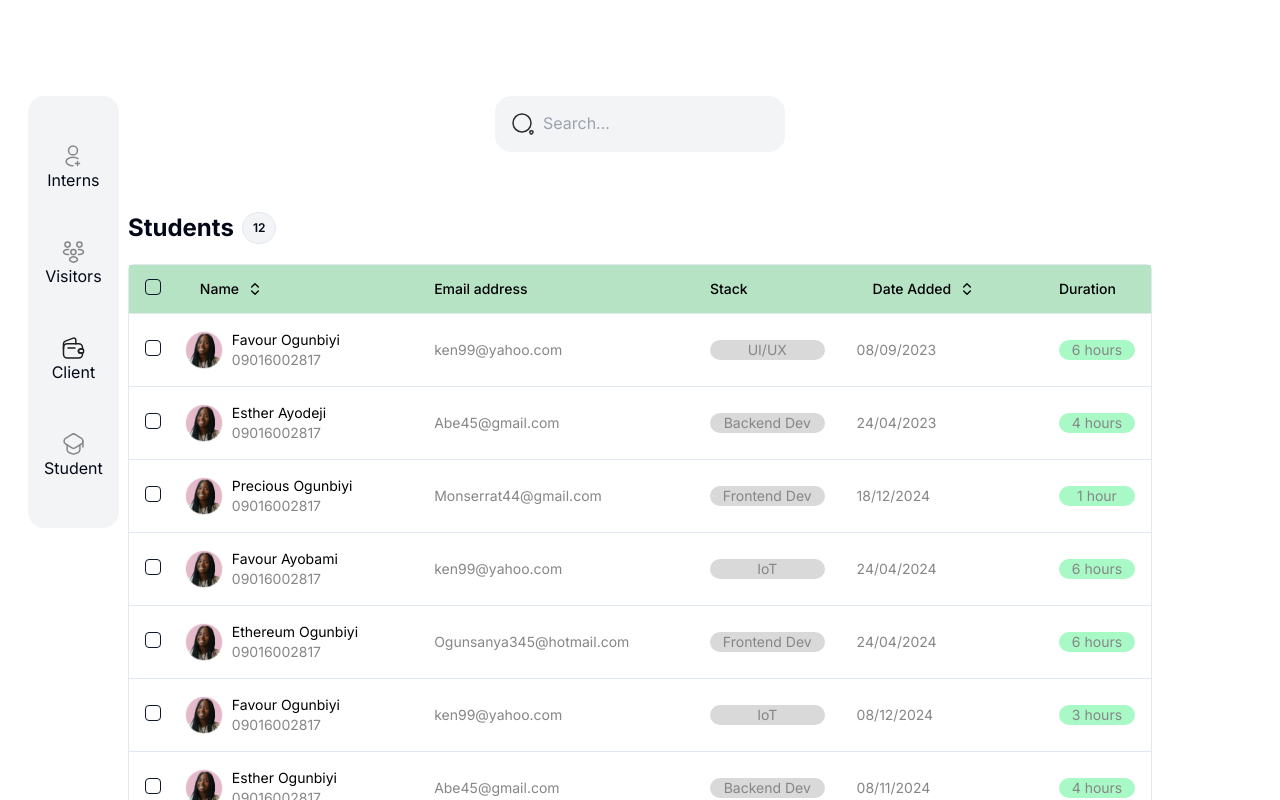
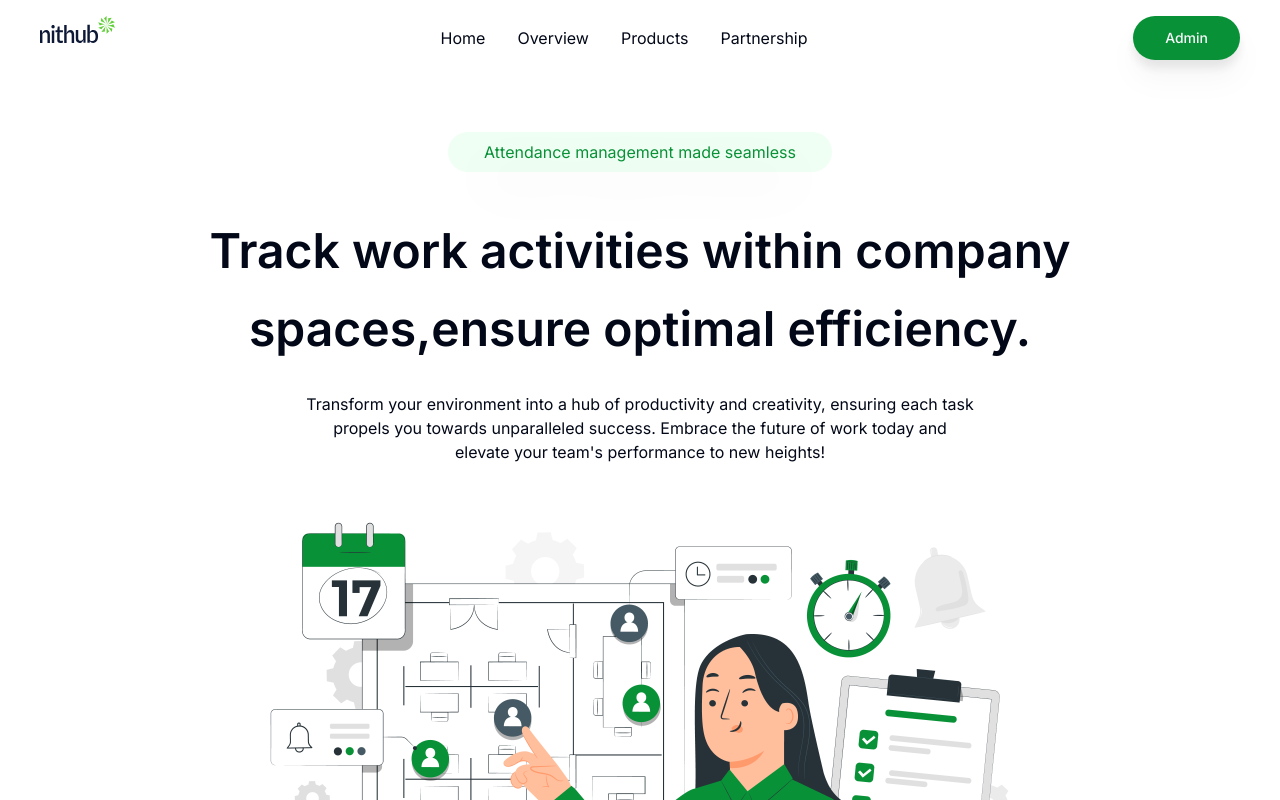
Before and after one commit to nithubunilag/attendance-management-frontend, a Next.js app: page / in a window 1280 px wide. Shown: the top 800 px of the page. Built offline with nearby package versions, Linux system fonts and the light colour scheme.

Commit message:
feat: add home page

```diff
--- /dev/null
+++ b/app/components/layout/drawer.tsx
@@ -0,0 +1,38 @@
+import { headerRoutes } from "@/app/utils/headerRoutes";
+import { Button } from "@/components/ui/button";
+import Link from "next/link";
+import { useEffect, useState } from "react";
+
+type DrawerProps = {
+  children: React.ReactNode;
+};
+
+function Drawer({ children }: DrawerProps) {
+  return (
+    <div className="drawer drawer-end">
+      <input id="my-drawer" type="checkbox" className="drawer-toggle" />
+      <div className="drawer-content">{children}</div>
+      <div className="drawer-side">
+        <label
+          htmlFor="my-drawer"
+          aria-label="close sidebar"
+          className="drawer-overlay"
+        ></label>
+        <ul className="menu p-4 pt-20 w-80 min-h-full text-base-content bg-white">
+          {headerRoutes.map((route) => (
+            <li key={route.id} className="hover:opacity-55 pb-2">
+              <Link href={`/${route.id}`}>{route.name}</Link>
+            </li>
+          ))}
+          <li>
+            <Button size="lg" variant="nithub">
+              Admin
+            </Button>
+          </li>
+        </ul>
+      </div>
+    </div>
+  );
+}
+
+export default Drawer;
--- a/app/components/layout/header.tsx
+++ b/app/components/layout/header.tsx
@@ -0,0 +1,39 @@
+import { headerRoutes } from "@/app/utils/headerRoutes";
+import { Button } from "@/components/ui/button";
+
+import { Logo } from "@/public/icons";
+import HamburgerIcon from "@/public/icons/HamburgerIcon";
+import Link from "next/link";
+
+function Header() {
+  return (
+    <header className="">
+      <div className="py-4 px-10 flex justify-between">
+        <div>
+          <Logo />
+        </div>
+        <nav className="self-center block mobile_lg:hidden">
+          <ul className="flex gap-8">
+            {headerRoutes.map((route) => (
+              <li key={route.id} className="hover:opacity-55">
+                <Link href={`/${route.id}`}>{route.name}</Link>
+              </li>
+            ))}
+          </ul>
+        </nav>
+        <div className="block mobile_lg:hidden">
+          <Button size="lg" variant="nithub">
+            Admin
+          </Button>
+        </div>
+        <div className="hidden mobile_lg:block">
+          <label htmlFor="my-drawer" className="btn btn-square btn-ghost">
+            <HamburgerIcon />
+          </label>
+        </div>
+      </div>
+    </header>
+  );
+}
+
+export default Header;
--- /dev/null
+++ b/app/components/sections/home-section/home-section.tsx
@@ -0,0 +1,34 @@
+import Image from "next/image";
+
+function HomeSection() {
+  return (
+    <section className="">
+      <div className="bg-introBg py-2 mx-auto px-6 text-center rounded-3xl max-w-sm mobile_lg:px-2">
+        <p className=" text-introText drop-shadow-2xl mobile_lg:text-xs">
+          Attendance management made seamless
+        </p>
+      </div>
+      <div className="mt-10 text-center">
+        <h1 className="text-5xl  font-semibold leading-relaxed  tablet_max:leading-snug mobile_lg:text-4xl mobile_sm:text-3xl">
+          Track work activities within company spaces,ensure optimal efficiency.
+        </h1>
+        <p className="pt-6 mx-auto max-w-2xl mobile_lg:text-sm mobile_sm:text-xs">
+          Transform your environment into a hub of productivity and creativity,
+          ensuring each task propels you towards unparalleled success. Embrace
+          the future of work today and elevate your team's performance to new
+          heights!
+        </p>
+      </div>
+      <div className="flex justify-center pt-6">
+        <Image
+          src="/home-img.png"
+          width={787}
+          height={525}
+          alt="task management"
+        />
+      </div>
+    </section>
+  );
+}
+
+export default HomeSection;
--- /dev/null
+++ b/app/dashboard/page.tsx
@@ -0,0 +1,20 @@
+import Image from "next/image";
+import Search from "../components/ui/Search";
+import SideBar from "../components/ui/SideBar";
+import StudentsTable from "../components/ui/DataTable/StudentsTable";
+import InternsTable from "../components/ui/DataTable/InternsTable";
+import ClientTable from "../components/ui/DataTable/ClientTable";
+import VisitorsTable from "../components/ui/DataTable/VisitorsTable";
+
+export default function Dashboard() {
+  return (
+    <main className="flex min-h-screen flex-col items-center justify-between p-24">
+      <Search />
+      <SideBar />
+      <StudentsTable />
+      <InternsTable />
+      <ClientTable />
+      <VisitorsTable />
+    </main>
+  );
+}
--- a/app/layout.tsx
+++ b/app/layout.tsx
@@ -1,6 +1,7 @@
 import type { Metadata } from "next";
 import { Inter } from "next/font/google";
 import "./globals.css";
+import Drawer from "./components/layout/drawer";
 
 const inter = Inter({ subsets: ["latin"] });
 
@@ -16,7 +17,9 @@ export default function RootLayout({
 }>) {
   return (
     <html lang="en">
-      <body className={inter.className}>{children}</body>
+      <Drawer>
+        <body className={inter.className}>{children}</body>
+      </Drawer>
     </html>
   );
 }
--- a/app/page.tsx
+++ b/app/page.tsx
@@ -1,20 +1,14 @@
-import Image from "next/image";
-import Search from "./components/ui/Search";
-import InternsTable from "./components/ui/DataTable/InternsTable";
-import ClientTable from "./components/ui/DataTable/ClientTable";
-import VisitorsTable from "./components/ui/DataTable/VisitorsTable";
-import SideBar from "./components/ui/SideBar";
-import StudentsTable from "./components/ui/DataTable/StudentsTable";
+import React from "react";
+import Header from "./components/layout/header";
+import HomeSection from "./components/sections/home-section/home-section";
 
-export default function Home() {
+export default function Page() {
   return (
-    <main className="flex min-h-screen flex-col items-center justify-between p-24">
-      <Search />
-      <SideBar />
-      <StudentsTable />
-      <InternsTable />
-      <ClientTable />
-      <VisitorsTable />
-    </main>
+    <div>
+      <Header />
+      <div className="w-9/12  mx-auto pt-14  flex justify-center tablet_min:w-[95%]">
+        <HomeSection />
+      </div>
+    </div>
   );
 }
--- /dev/null
+++ b/app/utils/headerRoutes.ts
@@ -0,0 +1,18 @@
+export const headerRoutes = [
+    {
+      name: "Home",
+      id: "hero",
+    },
+    {
+      name: "Overview",
+      id: "overview",
+    },
+    {
+      name: "Products",
+      id: "products",
+    },
+    {
+      name: "Partnership",
+      id: "partnership",
+    },
+  ];
--- a/components/ui/button.tsx
+++ b/components/ui/button.tsx
@@ -18,11 +18,12 @@ const buttonVariants = cva(
           "bg-secondary text-secondary-foreground hover:bg-secondary/80",
         ghost: "hover:bg-accent hover:text-accent-foreground",
         link: "text-primary underline-offset-4 hover:underline",
+        nithub: "bg-green text-destructive-foreground hover:bg-green/90"
       },
       size: {
         default: "h-10 px-4 py-2",
         sm: "h-9 rounded-md px-3",
-        lg: "h-11 rounded-md px-8",
+        lg: "h-11 rounded-3xl px-8 drop-shadow-xl",
         icon: "h-10 w-10",
       },
     },
--- a/package.json
+++ b/package.json
@@ -27,6 +27,7 @@
     "@types/node": "^20",
     "@types/react": "^18",
     "@types/react-dom": "^18",
+    "daisyui": "^4.10.2",
     "eslint": "^8",
     "eslint-config-next": "14.2.1",
     "postcss": "^8",
--- /dev/null
+++ b/public/icons/HamburgerIcon.tsx
@@ -0,0 +1,28 @@
+function HamburgerIcon() {
+  return (
+    <svg
+      width="45"
+      height="45"
+      viewBox="0 0 45 45"
+      fill="none"
+      color="#000000"
+      className=""
+      xmlns="http://www.w3.org/2000/svg"
+    >
+      <path
+        d="M11 16H35"
+        stroke="#000000" // Change stroke color to black
+        stroke-width="2"
+        stroke-linecap="round"
+      />
+      <path
+        d="M11 28H35"
+        stroke="#000000" // Change stroke color to black
+        stroke-width="2"
+        stroke-linecap="round"
+      />
+    </svg>
+  );
+}
+
+export default HamburgerIcon;
--- a/tailwind.config.ts
+++ b/tailwind.config.ts
@@ -1,15 +1,28 @@
-import type { Config } from "tailwindcss"
+import type { Config } from "tailwindcss";
 
 const config = {
   darkMode: ["class"],
   content: [
-    './pages/**/*.{ts,tsx}',
-    './components/**/*.{ts,tsx}',
-    './app/**/*.{ts,tsx}',
-    './src/**/*.{ts,tsx}',
-	],
+    "./pages/**/*.{ts,tsx}",
+    "./components/**/*.{ts,tsx}",
+    "./app/**/*.{ts,tsx}",
+    "./src/**/*.{ts,tsx}",
+  ],
   prefix: "",
   theme: {
+    screens: {
+      big_screen: { max: "2000px" },
+      desktop_xl: { max: "1920px" },
+      desktop: { max: "1280px" },
+      desktop_sm: { max: "1050px" },
+      tablet_max: { max: "1025px" },
+      tablet_md: { max: "1000px" },
+      tablet_min: { max: "768px" },
+      mobile_lg: { max: "650px" },
+      mobile_md: { max: "430px" },
+      mobile_sm: { max: "390px" },
+      mobile_xs: { max: "281px" },
+    },
     container: {
       center: true,
       padding: "2rem",
@@ -22,6 +35,9 @@ const config = {
         border: "hsl(var(--border))",
         input: "hsl(var(--input))",
         ring: "hsl(var(--ring))",
+        green: "#099137",
+        introBg: "#EFFFF4",
+        introText: "#099137",
         background: "hsl(var(--background))",
         foreground: "hsl(var(--foreground))",
         primary: {
@@ -74,7 +90,10 @@ const config = {
       },
     },
   },
-  plugins: [require("tailwindcss-animate")],
-} satisfies Config
+  daisyui: {
+    themes: [],
+  },
+  plugins: [require("tailwindcss-animate"), require("daisyui")],
+} satisfies Config;
 
-export default config
+export default config;
```
Also changed, not shown: public/home-img.png (added), 1 other file (tests, documents, lock files or other folders).
